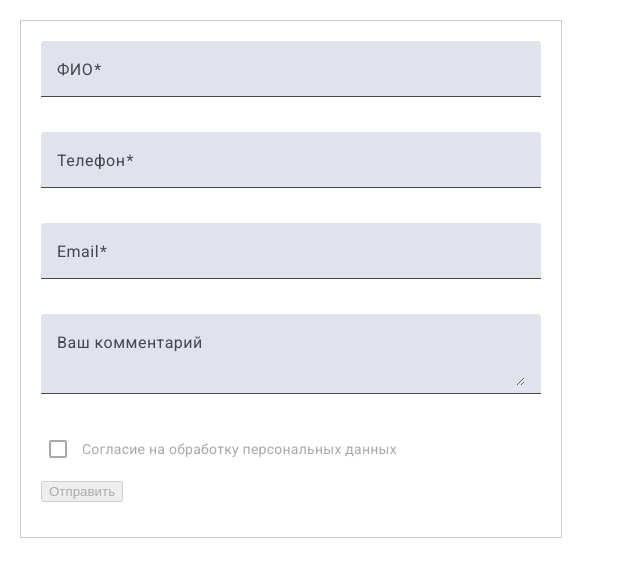
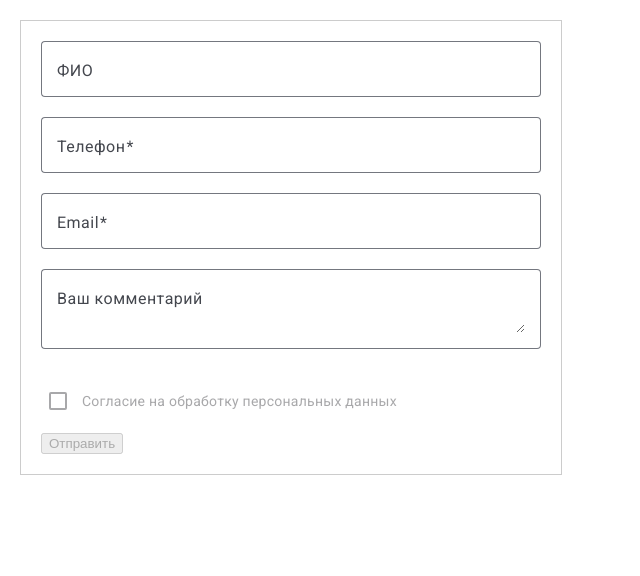
Before and after one commit to PolinaBr-va/angular-feedback-form, an Angular app: page / in a window 1280 px wide. Shown: the top 576 px of the page, without its empty margins (0-640 px from the left). Built offline with nearby package versions, Linux system fonts and the light colour scheme.

Commit message:
Добавлены стили material

```diff
--- a/src/app/app.component.css
+++ b/src/app/app.component.css
@@ -15,10 +15,6 @@ form {
   width: 100%;
 }
 
-div {
-  margin-bottom: 15px;
-}
-
 .example-section {
   margin: 12px -15px;
 }
@@ -32,6 +28,7 @@ div {
 }
 
 .error {
+  margin-bottom: 15px;
   color: red;
   font-size: 14px;
 }
--- a/src/app/app.component.html
+++ b/src/app/app.component.html
@@ -1,22 +1,22 @@
 <form [formGroup]="feedbackForm"
 (ngSubmit)="onSubmit()">
 <!-- ФИО -->
- <div class="form-group">
- <mat-form-field class="example-full-width">
+ <!-- <mat-form-field class="example-full-width">
      <mat-label>ФИО</mat-label>
+
      <input
       matInput
       formControlName="fullName"
       placeholder="Введите ваше ФИО">
-   </mat-form-field>
+   </mat-form-field> -->
+   <app-custom-full-name></app-custom-full-name>
    <div class="error" *ngIf="feedbackForm.get('fullName')?.invalid && feedbackForm.get('fullName')?.touched">
       <div *ngIf="feedbackForm.get('fullName')?.errors?.['required']">Обязательное поле</div>
       <div *ngIf="feedbackForm.get('fullName')?.errors?.['minlength']">Минимум 6 символов</div>
     </div>
-  </div>
+
 
  <!-- Телефон -->
-  <div class="form-group">
  <mat-form-field class="example-full-width">
      <mat-label>Телефон</mat-label>
      <input
@@ -28,10 +28,8 @@
       <div *ngIf="feedbackForm.get('phone')?.errors?.['required']">Обязательное поле</div>
       <div *ngIf="feedbackForm.get('phone')?.errors?.['phoneInvalid']">Только цифры</div>
     </div>
-  </div>
 
  <!-- Email -->
- <div class="form-group">
  <mat-form-field class="example-full-width">
      <mat-label>Email</mat-label>
      <input
@@ -43,10 +41,8 @@
       <div *ngIf="feedbackForm.get('email')?.errors?.['required']">Обязательное поле</div>
       <div *ngIf="feedbackForm.get('email')?.errors?.['email']">Некорректный email</div>
     </div>
-  </div>
 
  <!-- Комментарий -->
-  <div class="form-group">
     <mat-form-field class="example-full-width">
     <mat-label>Ваш комментарий</mat-label>
     <textarea
@@ -54,7 +50,7 @@
     formControlName="comment"
     placeholder="Введите ваш комментарий"></textarea>
   </mat-form-field>
-  </div>
+
 
 <!-- Согласие -->
  <section class="example-section">
@@ -64,7 +60,7 @@
 
 <!-- Кнопка отправки -->
   <div class="example-button-row">
-    <button matButton="filled" type="submit" [disabled]="!feedbackForm.get('agreement')?.value">Отправить</button>
+    <button matButton="outlined" color="primary" [disabled]="!feedbackForm.get('agreement')?.value">Отправить</button>
   </div>
 
 <!-- Модальное окно -->
--- a/src/app/app.component.ts
+++ b/src/app/app.component.ts
@@ -9,13 +9,16 @@ import {MatDividerModule} from '@angular/material/divider';
 import {MatButtonModule} from '@angular/material/button';
 import {MatCheckboxModule} from '@angular/material/checkbox';
 import {MatInputModule} from '@angular/material/input';
-import {MatFormFieldModule} from '@angular/material/form-field';
+import {MAT_FORM_FIELD_DEFAULT_OPTIONS, MatFormFieldModule} from '@angular/material/form-field';
 
 @Component({
   selector: 'app-root',
   imports: [ReactiveFormsModule,  NgIf, CustomFullNameComponent, MatButtonModule, MatIconModule, MatDividerModule, MatCheckboxModule, MatInputModule, MatFormFieldModule],
   templateUrl: './app.component.html',
-  styleUrl: './app.component.css'
+  styleUrl: './app.component.css',
+  providers: [
+    {provide: MAT_FORM_FIELD_DEFAULT_OPTIONS, useValue: {appearance: 'outline'}}
+  ]
 })
 export class AppComponent implements OnInit {
   title = 'Feedback form';
--- a/src/custom-full-name/custom-full-name.component.css
+++ b/src/custom-full-name/custom-full-name.component.css
@@ -1,19 +1,3 @@
-div {
-  margin-bottom: 15px;
+.example-full-width {
+  width: 100%;
 }
-
-label {
-  display: block;
-  margin-bottom: 5px;
-}
-
-input, textarea {
-  width: 100%;
-  padding: 8px;
-  box-sizing: border-box;
-}
-
-.error {
-  color: red;
-  font-size: 14px;
-}
--- a/src/custom-full-name/custom-full-name.component.html
+++ b/src/custom-full-name/custom-full-name.component.html
@@ -1,6 +1,11 @@
-<input
-      [value]="value"
-      (input)="onInput($event)"
-      (blur)="onTouched()"
-      [disabled]="disabled"
-    >
+<mat-form-field class="example-full-width">
+  <mat-label>ФИО</mat-label>
+  <input
+    [value]="value"
+    (input)="onInput($event)"
+    (blur)="onTouched()"
+    [disabled]="disabled"
+    matInput
+    placeholder="Введите ваше ФИО"
+  />
+</mat-form-field>
--- a/src/custom-full-name/custom-full-name.component.ts
+++ b/src/custom-full-name/custom-full-name.component.ts
@@ -1,9 +1,10 @@
 import { Component, forwardRef } from '@angular/core';
 import { ControlValueAccessor, NG_VALUE_ACCESSOR } from '@angular/forms';
+import { MatInputModule } from "@angular/material/input";
 
 @Component({
   selector: 'app-custom-full-name',
-  imports: [],
+  imports: [MatInputModule],
   templateUrl: './custom-full-name.component.html',
   styleUrl: './custom-full-name.component.css',
   providers: [{
```
Also changed, not shown: src/styles.css (line endings or trailing spaces).
